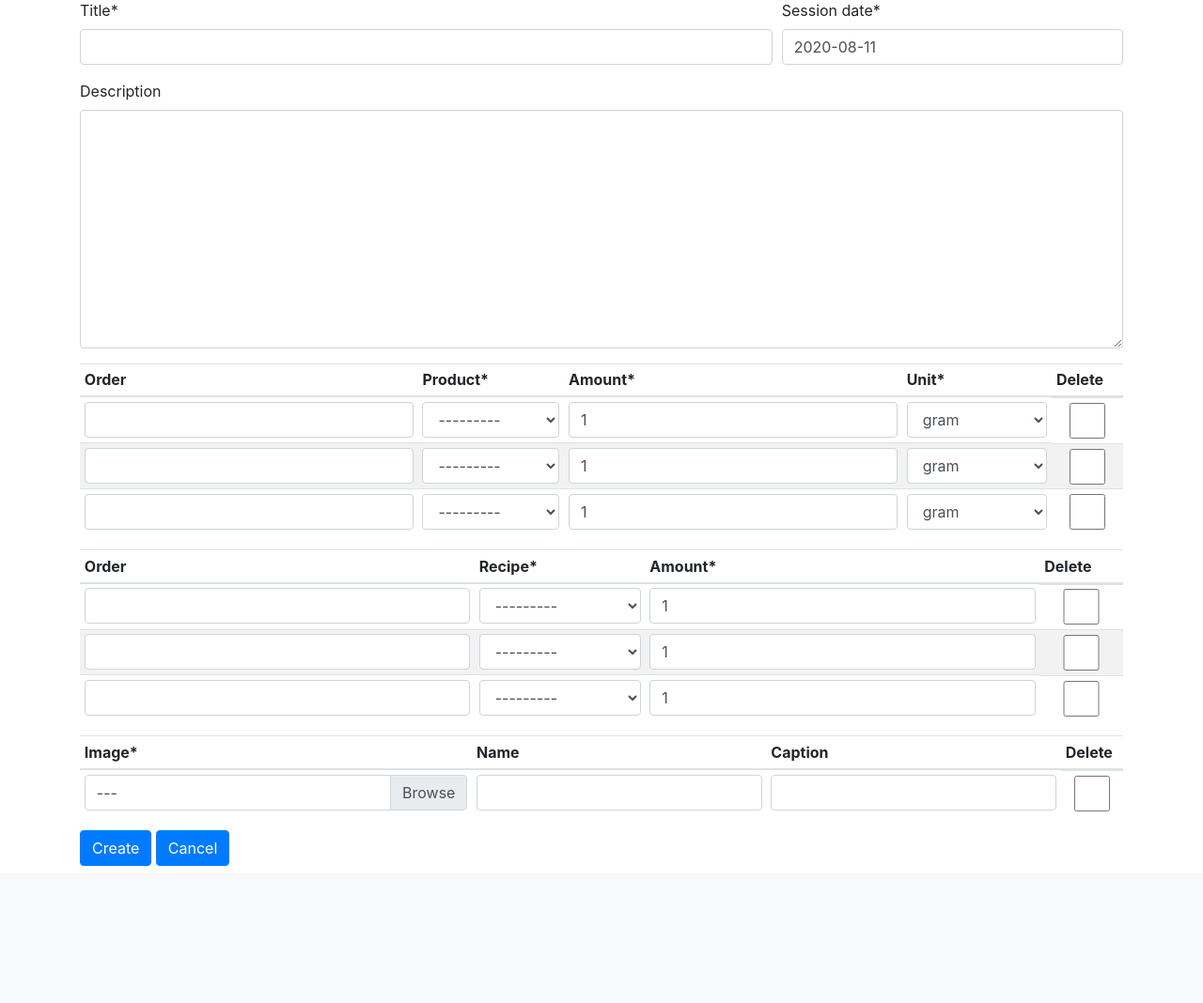
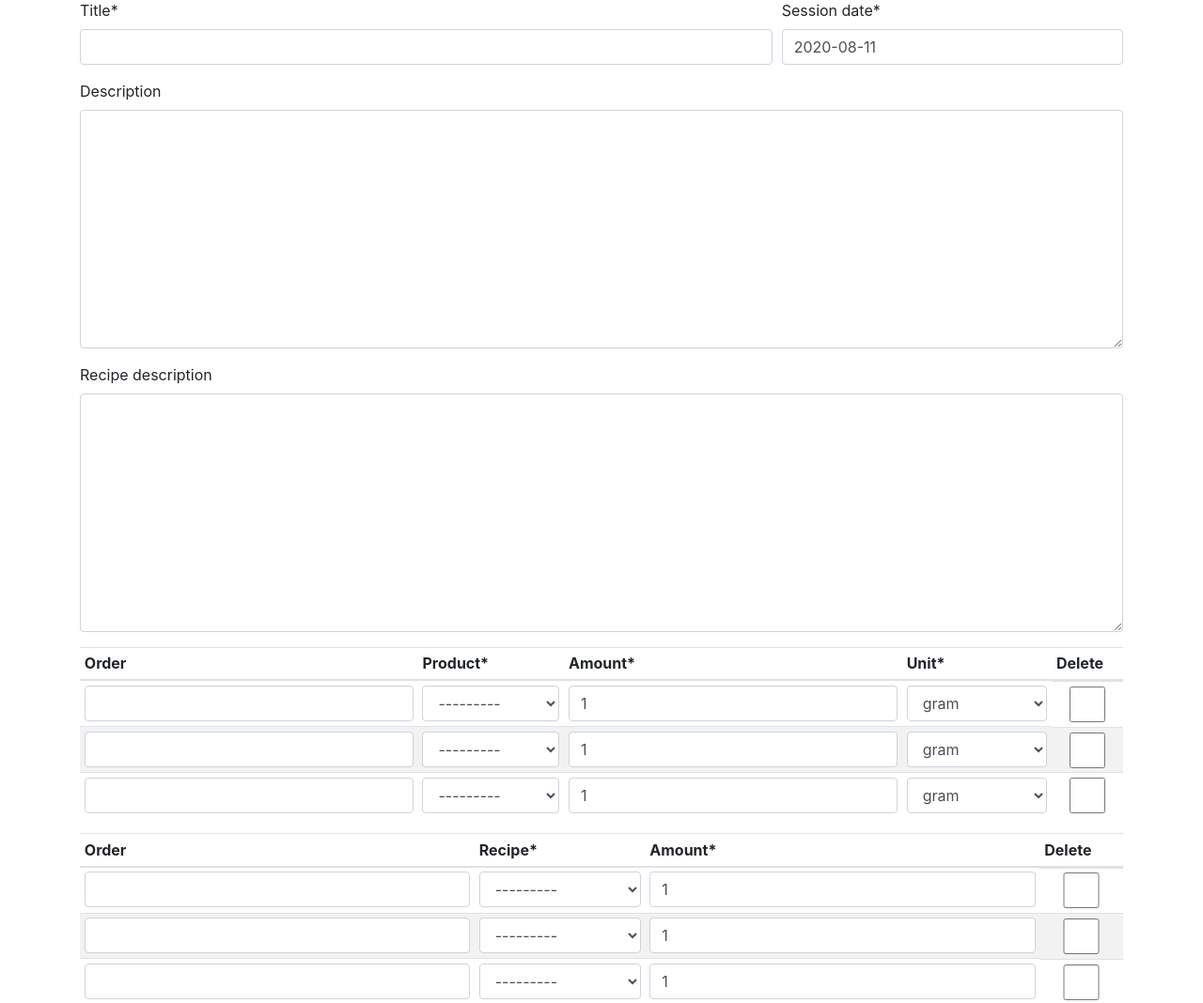
Before and after one commit to cmulders/eefbakt-recipes, a Django app: page /baking/sessions/new/ in a window 1280 px wide. Shown: the part 203-1271 px from the top of the page at 94% size. Before the commit the page ends 1125 px from the top, so only its background shows below. Run offline with Django 3.2, Linux system fonts and the light colour scheme; data that the repository does not hold is empty; some libraries are stand-ins or nearby versions.

Commit message:
Adds session recipe descirption option

```diff
--- a/baking/models.py
+++ b/baking/models.py
@@ -42,6 +42,8 @@ class Session(models.Model):
     title = models.CharField(max_length=200)
     description = models.TextField(blank=True)
 
+    recipe_description = models.TextField(blank=True)
+
     session_date = models.DateField(default=timezone.now)
     created_at = models.DateTimeField(auto_now_add=True)
     updated_at = models.DateTimeField(auto_now=True)
--- a/baking/templates/baking/session_form.html
+++ b/baking/templates/baking/session_form.html
@@ -29,6 +29,7 @@
     </div>
   </div>
   {{ form.description|as_crispy_field }}
+  {{ form.recipe_description|as_crispy_field }}
 
 
   {% for name, formset in inlines.items %}
--- a/baking/views.py
+++ b/baking/views.py
@@ -73,6 +73,7 @@ class SessionFormsetFormView(
     fields = [
         "title",
         "description",
+        "recipe_description",
         "session_date",
     ]
     template_name_suffix = "_form"
```
Also changed, not shown: baking/templates/baking/session_detail.html (+8 -0 lines), baking/migrations/0010_session_recipe_description.py (added).
